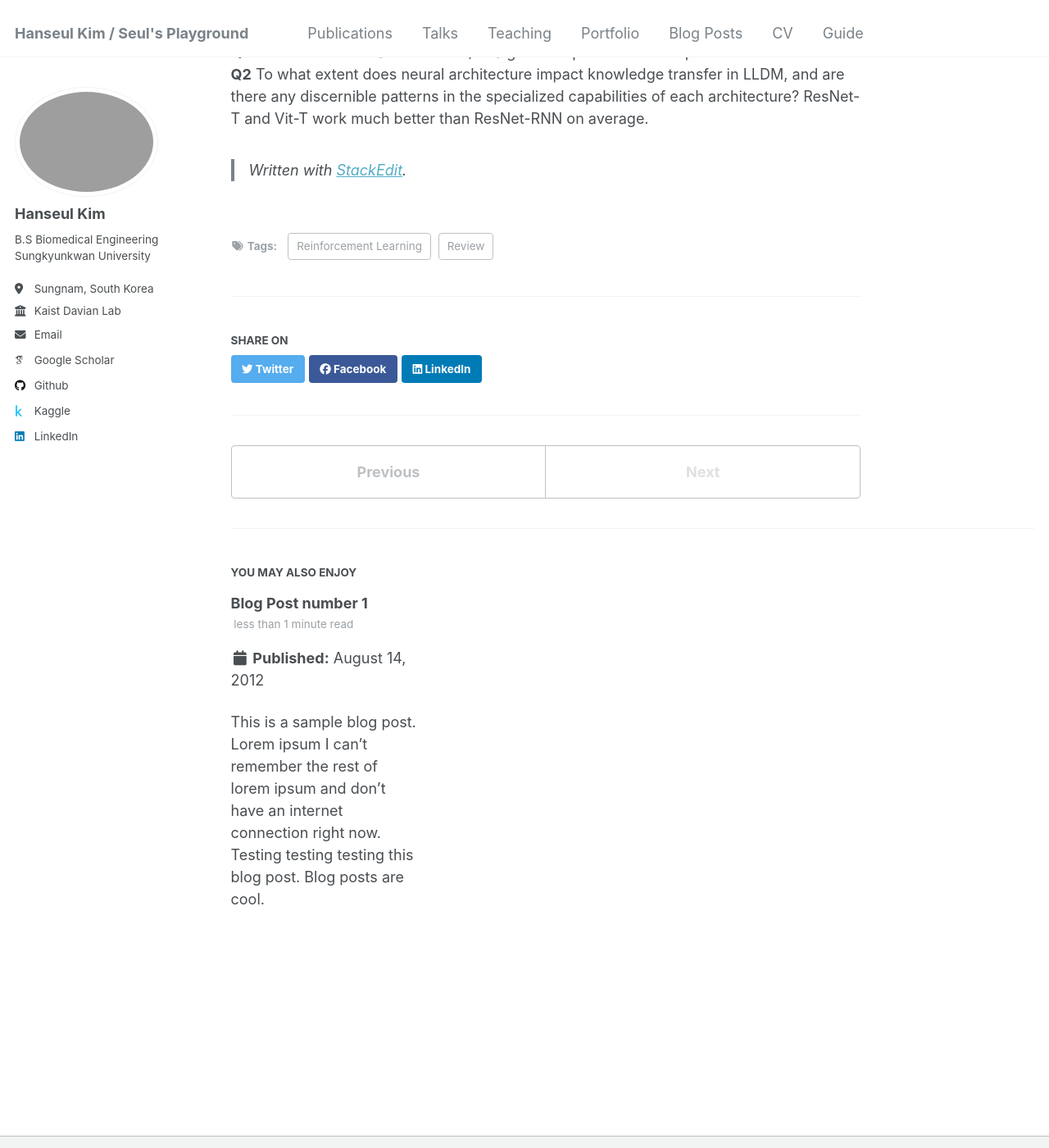
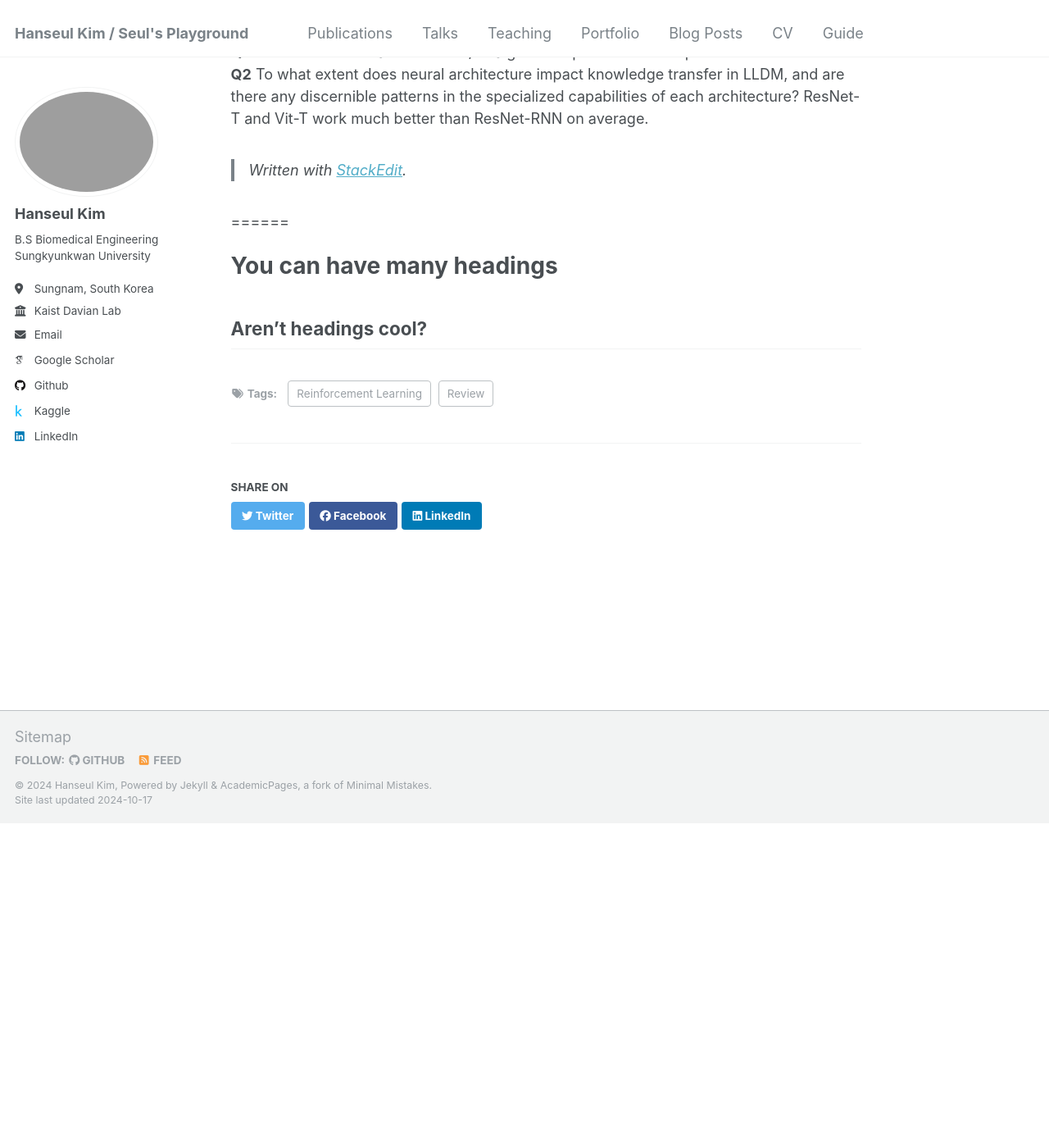
Before and after one commit to k1seul/k1seul.github.io, a Jekyll site: the page built from _posts/2024-10-15-LIBERO_Review.md, in a window 1280 px wide and 1400 px high, scrolled down 4610 px. Shown: the whole window at 82% size. Built offline with Jekyll 4.4.1, drawn with Linux system fonts in a browser that asks for light colours; some web fonts are replaced; after the commit the page ends 5614 px from its top, so only the background shows below that.

Commit message:
blog_post fixed

```diff
--- a/_posts/2012-08-14-blog-post-1.md
+++ /dev/null
@@ -1,20 +0,0 @@
----
-title: 'Blog Post number 1'
-date: 2012-08-14
-permalink: /posts/2012/08/blog-post-1/
-tags:
-  - cool posts
-  - category1
-  - category2
----
-
-This is a sample blog post. Lorem ipsum I can't remember the rest of lorem ipsum and don't have an internet connection right now. Testing testing testing this blog post. Blog posts are cool.
-
-Headings are cool
-======
-
-You can have many headings
-======
-
-Aren't headings cool?
-------
--- a/_posts/2024-10-15-LIBERO_Review.md
+++ b/_posts/2024-10-15-LIBERO_Review.md
@@ -156,3 +156,9 @@
 ResNet-T and Vit-T work much better than ResNet-RNN on average.
 
 > Written with [StackEdit](https://stackedit.io/).
+
+======
+
+# You can have many headings
+
+## Aren't headings cool?
```
